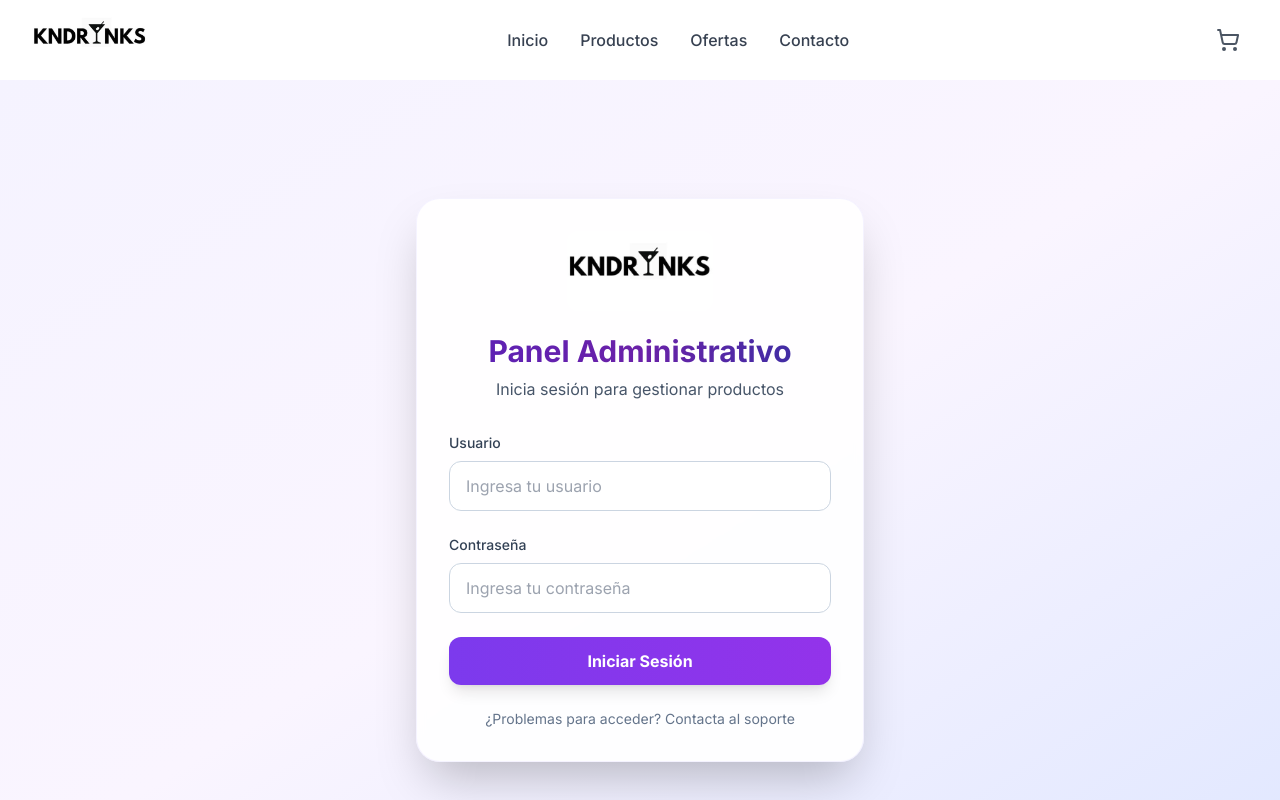
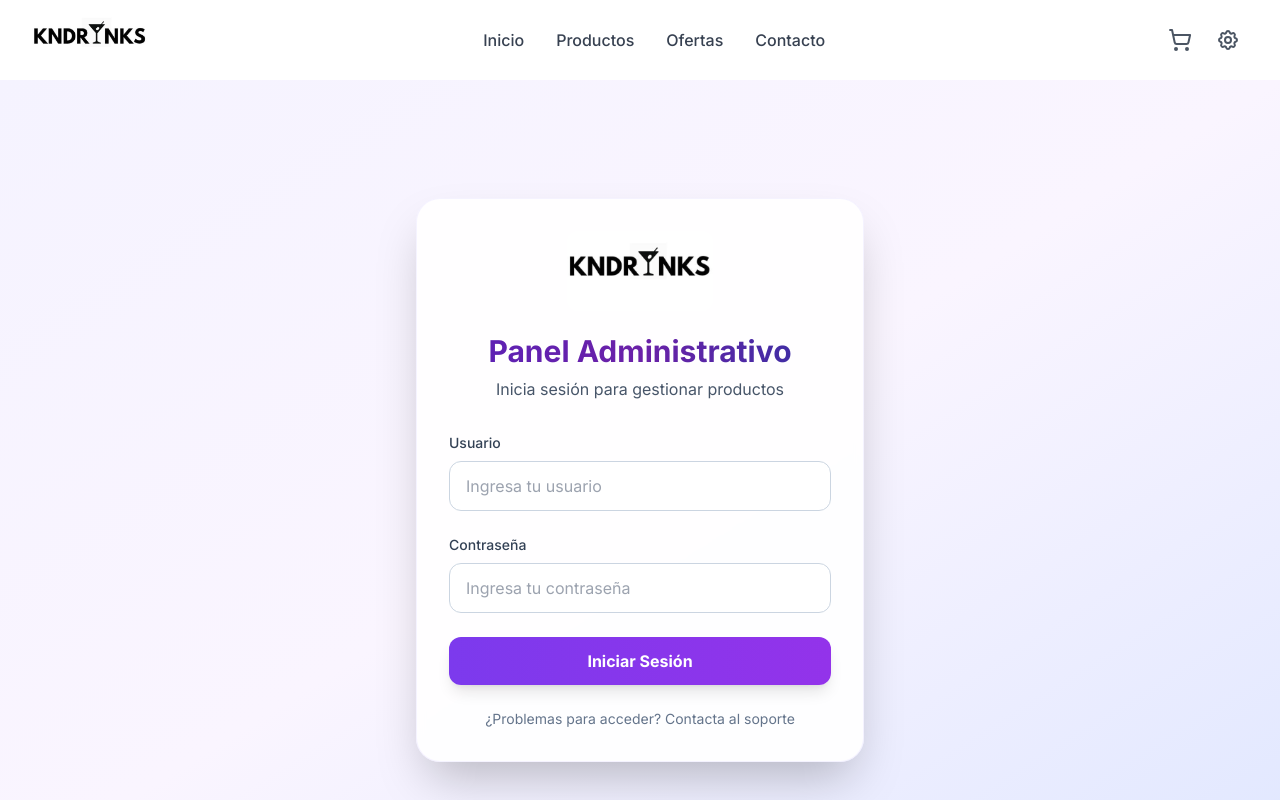
Before and after one commit to TanaFaro/Kndrinks, a Next.js app: page /admin in a window 1280 px wide. Shown: the top 800 px of the page. Built offline with nearby package versions, Linux system fonts and the light colour scheme.

Commit message:
feat: Agregar acceso al panel administrativo
- AÃ±adir enlace de administraciÃ³n en header desktop y mÃ³vil
- Icono de configuraciÃ³n para acceso rÃ¡pido al panel
- Mantener diseÃ±o consistente con el resto de la interfaz

```diff
--- a/components/Header.tsx
+++ b/components/Header.tsx
@@ -51,7 +51,8 @@ const Header = () => {
               </Link>
             </nav>
 
-            {/* Carrito */}
+            {/* Carrito y Admin */}
+            <div className="flex items-center space-x-2">
               <Link
                 href="/carrito"
                 className="relative p-2 text-gray-600 hover:text-violet-600 transition-colors"
@@ -63,6 +64,18 @@ const Header = () => {
                   </span>
                 )}
               </Link>
+
+              <Link
+                href="/admin"
+                className="p-2 text-gray-600 hover:text-violet-600 transition-colors"
+                title="Panel Administrativo"
+              >
+                <svg className="w-6 h-6" fill="none" stroke="currentColor" viewBox="0 0 24 24">
+                  <path strokeLinecap="round" strokeLinejoin="round" strokeWidth={2} d="M10.325 4.317c.426-1.756 2.924-1.756 3.35 0a1.724 1.724 0 002.573 1.066c1.543-.94 3.31.826 2.37 2.37a1.724 1.724 0 001.065 2.572c1.756.426 1.756 2.924 0 3.35a1.724 1.724 0 00-1.066 2.573c.94 1.543-.826 3.31-2.37 2.37a1.724 1.724 0 00-2.572 1.065c-.426 1.756-2.924 1.756-3.35 0a1.724 1.724 0 00-2.573-1.066c-1.543.94-3.31-.826-2.37-2.37a1.724 1.724 0 00-1.065-2.572c-1.756-.426-1.756-2.924 0-3.35a1.724 1.724 0 001.066-2.573c-.94-1.543.826-3.31 2.37-2.37.996.608 2.296.07 2.572-1.065z" />
+                  <path strokeLinecap="round" strokeLinejoin="round" strokeWidth={2} d="M15 12a3 3 0 11-6 0 3 3 0 016 0z" />
+                </svg>
+              </Link>
+            </div>
 
             {/* Botón menú móvil */}
             <button
@@ -113,6 +126,17 @@ const Header = () => {
                   <ShoppingCart className="w-5 h-5" />
                   <span>Carrito {getTotalItems() > 0 && `(${getTotalItems()})`}</span>
                 </Link>
+                <Link
+                  href="/admin"
+                  className="block px-3 py-2 text-gray-700 hover:text-primary-600 hover:bg-gray-50 rounded-md transition-colors flex items-center space-x-2"
+                  onClick={() => setIsMenuOpen(false)}
+                >
+                  <svg className="w-5 h-5" fill="none" stroke="currentColor" viewBox="0 0 24 24">
+                    <path strokeLinecap="round" strokeLinejoin="round" strokeWidth={2} d="M10.325 4.317c.426-1.756 2.924-1.756 3.35 0a1.724 1.724 0 002.573 1.066c1.543-.94 3.31.826 2.37 2.37a1.724 1.724 0 001.065 2.572c1.756.426 1.756 2.924 0 3.35a1.724 1.724 0 00-1.066 2.573c.94 1.543-.826 3.31-2.37 2.37a1.724 1.724 0 00-2.572 1.065c-.426 1.756-2.924 1.756-3.35 0a1.724 1.724 0 00-2.573-1.066c-1.543.94-3.31-.826-2.37-2.37a1.724 1.724 0 00-1.065-2.572c-1.756-.426-1.756-2.924 0-3.35a1.724 1.724 0 001.066-2.573c-.94-1.543.826-3.31 2.37-2.37.996.608 2.296.07 2.572-1.065z" />
+                    <path strokeLinecap="round" strokeLinejoin="round" strokeWidth={2} d="M15 12a3 3 0 11-6 0 3 3 0 016 0z" />
+                  </svg>
+                  <span>Administración</span>
+                </Link>
 
               </div>
             </div>
```
Lines whose indentation alone changed are shown as unchanged.
